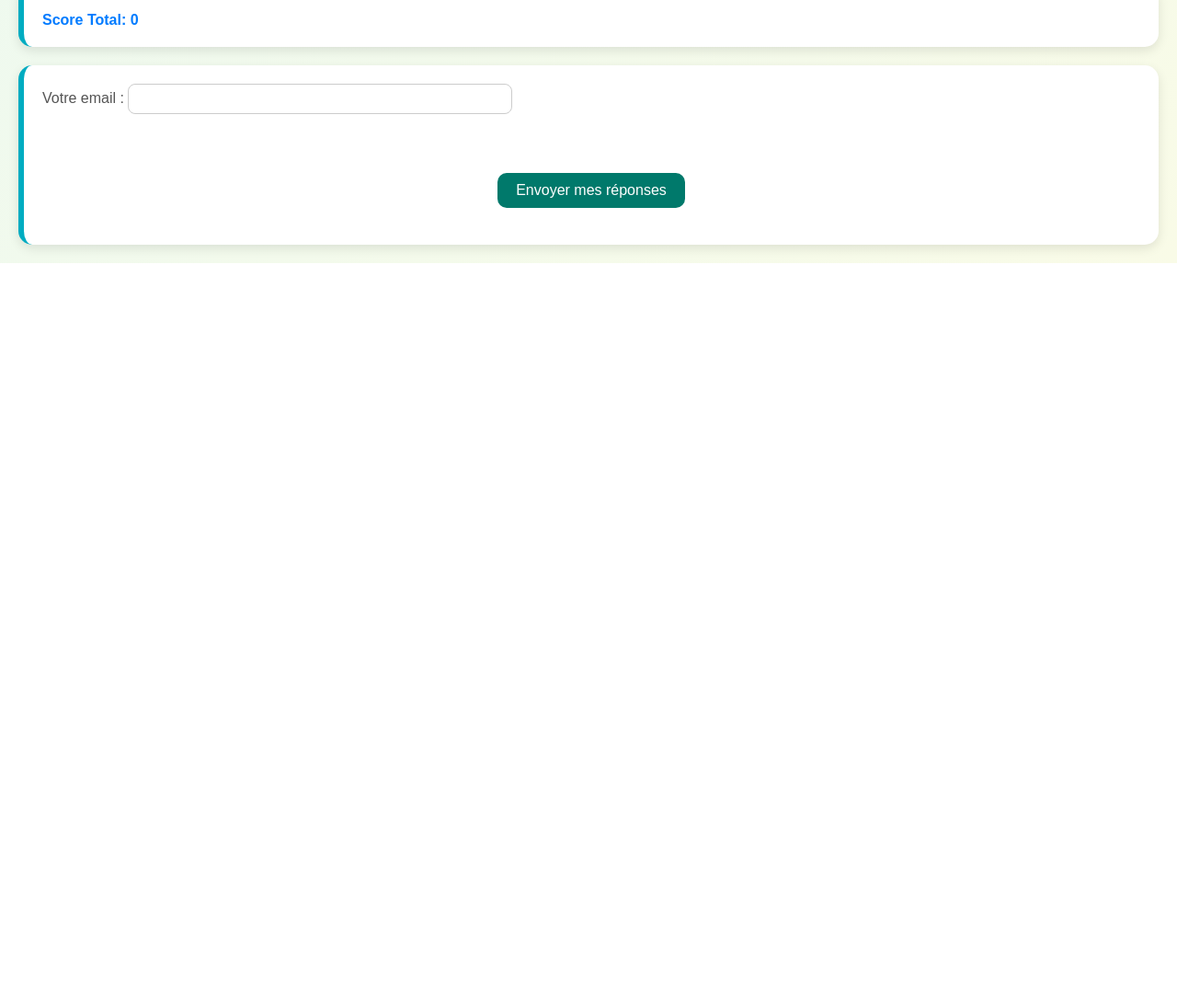
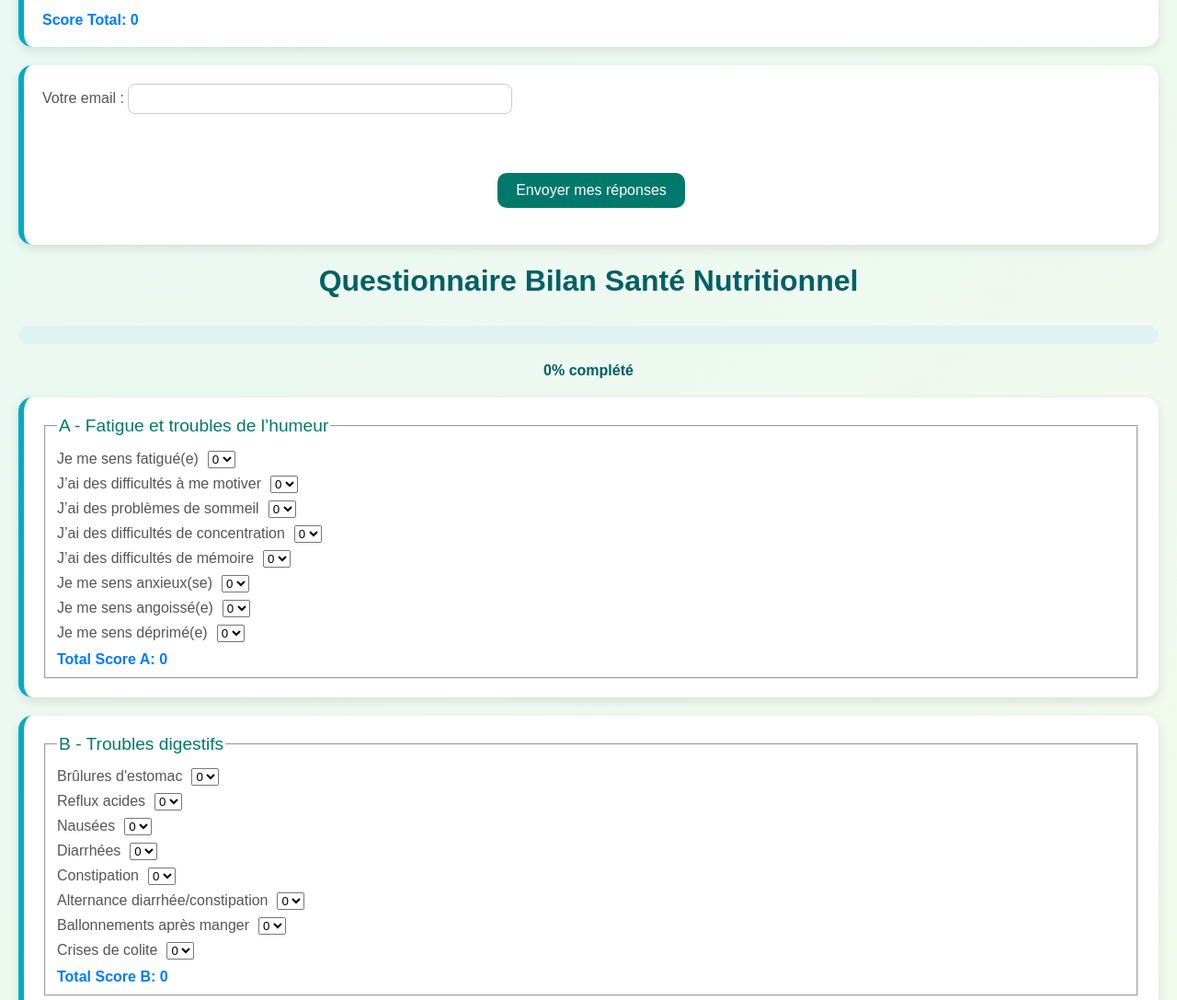
Before and after one commit to entrespheres/questionnaire-sante, a plain HTML site: page index.html in a window 1280 px wide. Shown: the part 2385-3472 px from the top of the page at 92% size. Before the commit the page ends 2671 px from the top, so only its background shows below. Drawn offline with Linux system fonts and the light colour scheme.

Commit message:
Update index.html

```diff
--- a/index.html
+++ b/index.html
@@ -196,6 +196,156 @@ input[type="email"] {
 </div>
 
 </form>
+<!DOCTYPE html>
+<html lang="fr">
+<head>
+  <meta charset="UTF-8">
+  <meta name="viewport" content="width=device-width, initial-scale=1.0">
+  <title>Questionnaire Bilan Santé Nutritionnel</title>
+  <style>
+    body {
+      font-family: 'Arial', sans-serif;
+      margin: 20px;
+      background: linear-gradient(135deg, #e0f7fa, #f9fbe7);
+    }
+    .card {
+      background: white;
+      padding: 20px;
+      border-radius: 15px;
+      box-shadow: 0 4px 12px rgba(0, 0, 0, 0.1);
+      margin-bottom: 20px;
+      border-left: 6px solid #00acc1;
+    }
+    h1 {
+      color: #006064;
+      text-align: center;
+    }
+    legend {
+      color: #00796b;
+      font-size: 1.2em;
+      margin-bottom: 10px;
+    }
+    label {
+      display: block;
+      margin-bottom: 8px;
+      color: #555;
+    }
+    .score {
+      margin-top: 10px;
+      font-weight: bold;
+      color: #007BFF;
+    }
+    select {
+      margin-left: 10px;
+    }
+    button {
+      padding: 10px 20px;
+      background-color: #00796b;
+      color: white;
+      border: none;
+      border-radius: 10px;
+      font-size: 16px;
+      cursor: pointer;
+      display: block;
+      margin: 20px auto;
+    }
+    button:hover {
+      background-color: #004d40;
+    }
+    input[type="email"] {
+      padding: 8px;
+      width: 100%;
+      max-width: 400px;
+      border: 1px solid #ccc;
+      border-radius: 8px;
+    }
+    .progress-container {
+      width: 100%;
+      background: #e0f2f1;
+      border-radius: 10px;
+      overflow: hidden;
+      margin-bottom: 20px;
+      height: 20px;
+    }
+    .progress-bar {
+      height: 100%;
+      width: 0%;
+      background: linear-gradient(90deg, #00acc1, #00796b);
+      transition: width 0.4s ease;
+    }
+    .progress-text {
+      text-align: center;
+      font-weight: bold;
+      margin-bottom: 20px;
+      color: #006064;
+    }
+  </style>
+</head>
+<body>
+  <h1>Questionnaire Bilan Santé Nutritionnel</h1>
+
+  <div class="progress-container">
+    <div class="progress-bar" id="progressBar"></div>
+  </div>
+  <div class="progress-text" id="progressText">0% complété</div>
+
+  <form id="healthForm">
+    <!-- Les catégories A à G avec sélection 0 à 3 -->
+
+    <div id="categories"></div>
+
+    <div class="card">
+      <div class="score">Score Total: <span id="scoreTotal">0</span></div>
+    </div>
+
+  </form>
+
+  <script>
+    const categoriesData = {
+      'A - Fatigue et troubles de l’humeur': ["Je me sens fatigué(e)", "J’ai des difficultés à me motiver", "J’ai des problèmes de sommeil", "J’ai des difficultés de concentration", "J’ai des difficultés de mémoire", "Je me sens anxieux(se)", "Je me sens angoissé(e)", "Je me sens déprimé(e)"],
+      'B - Troubles digestifs': ["Brûlures d'estomac", "Reflux acides", "Nausées", "Diarrhées", "Constipation", "Alternance diarrhée/constipation", "Ballonnements après manger", "Crises de colite"],
+      'C - Troubles ostéo-articulaires et dégénératifs': ["Douleurs au dos, au cou", "Douleurs articulaires (poignets, coudes, etc.)", "Douleurs musculaires ou tendineuses", "Blessures fréquentes en sport", "Maladie rhumatismale", "Problèmes aux yeux (cataracte, sécheresse)"],
+      'D - Troubles infectieux': ["Maux de gorge, angines, rhumes, sinusites, otites", "Bronchites, infections pulmonaires", "Infections urinaires récurrentes", "Infections génitales récurrentes", "Infections digestives récurrentes", "Infections cutanées récurrentes"],
+      'E - Troubles cutanés': ["Peau sèche", "Eczéma fréquent", "Acné", "Herpès facial", "Perte de cheveux/cheveux cassants", "Ongles cassants/dédoublés"],
+      'F - Troubles circulatoires': ["Jambes lourdes", "Œdème (chevilles, mains, doigts...)", "Extrémités froides", "Fourmillements aux extrémités", "Troubles prémenstruels (seins tendus, douleurs, déprime)"],
+      'G - Consommations régulières': ["Tabac : 1-4 cigarettes/jour", "Tabac : 5-15 cigarettes/jour", "Tabac : >15 cigarettes/jour", "Alcool : plus de 3 verres jusqu'à 75cl/jour", "Alcool : entre 75cl et 150cl/jour", "Alcool : plus de 150cl/jour", "Médicaments réguliers", "Médicaments quotidiens", "Contraceptif oral (pilule)", "Stérilet", "Donneur de sang"]
+    };
+
+    const form = document.getElementById('healthForm');
+    const container = document.getElementById('categories');
+
+    Object.keys(categoriesData).forEach(cat => {
+      const card = document.createElement('div');
+      card.className = 'card';
+      let html = `<fieldset><legend>${cat}</legend>`;
+      categoriesData[cat].forEach((q, idx) => {
+        html += `<label>${q}<select name="${cat}" data-category="${cat}"><option value="0">0</option><option value="1">1</option><option value="2">2</option><option value="3">3</option></select></label>`;
+      });
+      html += `<div class="score">Total Score ${cat.split(' ')[0]}: <span id="score${cat.split(' ')[0]}">0</span></div></fieldset>`;
+      card.innerHTML = html;
+      container.appendChild(card);
+    });
+
+    form.addEventListener('change', () => {
+      let total = 0;
+      Object.keys(categoriesData).forEach(cat => {
+        const selects = form.querySelectorAll(`select[name="${cat}"]`);
+        let score = 0;
+        selects.forEach(sel => score += parseInt(sel.value));
+        document.getElementById(`score${cat.split(' ')[0]}`).textContent = score;
+        total += score;
+      });
+      document.getElementById('scoreTotal').textContent = total;
+
+      const totalQuestions = form.querySelectorAll('select').length;
+      const answered = Array.from(form.querySelectorAll('select')).filter(sel => sel.value !== "0").length;
+      const percentage = Math.round((answered / totalQuestions) * 100);
+      document.getElementById('progressBar').style.width = percentage + '%';
+      document.getElementById('progressText').textContent = percentage + '% complété';
+    });
+  </script>
+</body>
+</html>
 
 <script>
 const form = document.getElementById('healthForm');
```
